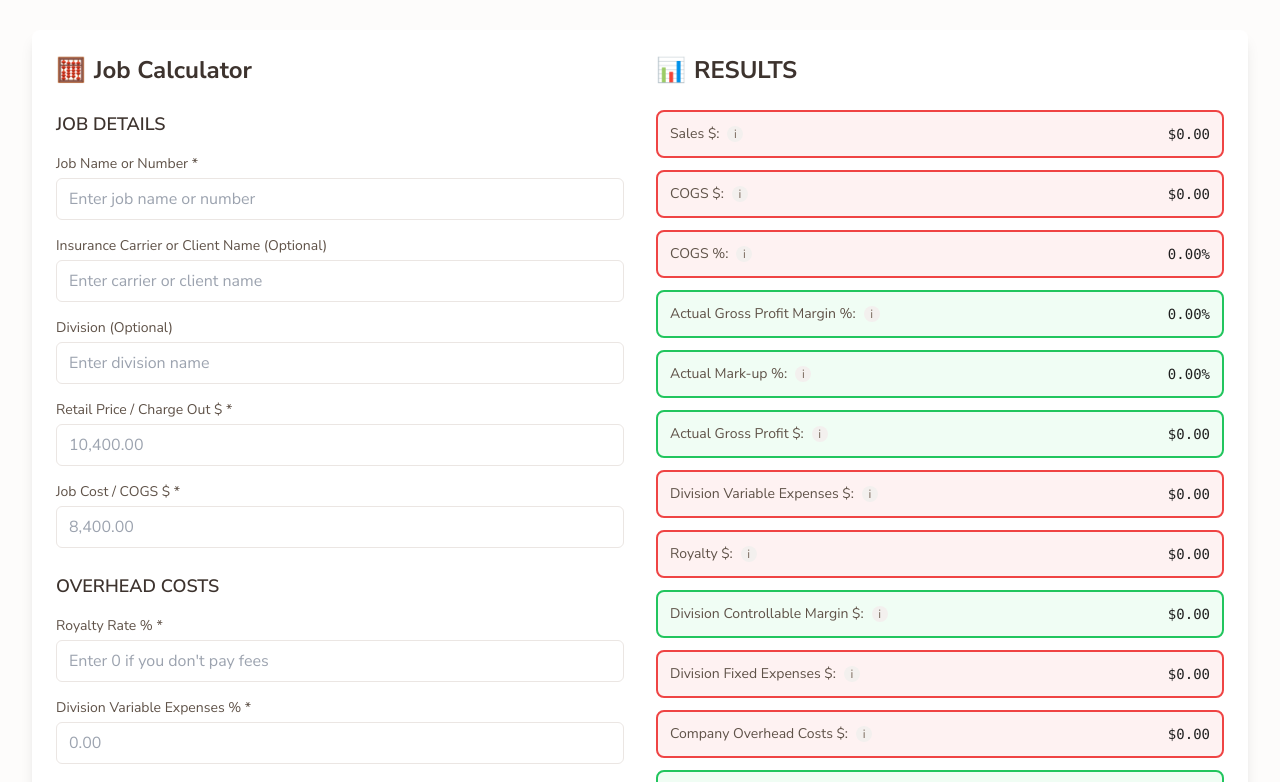
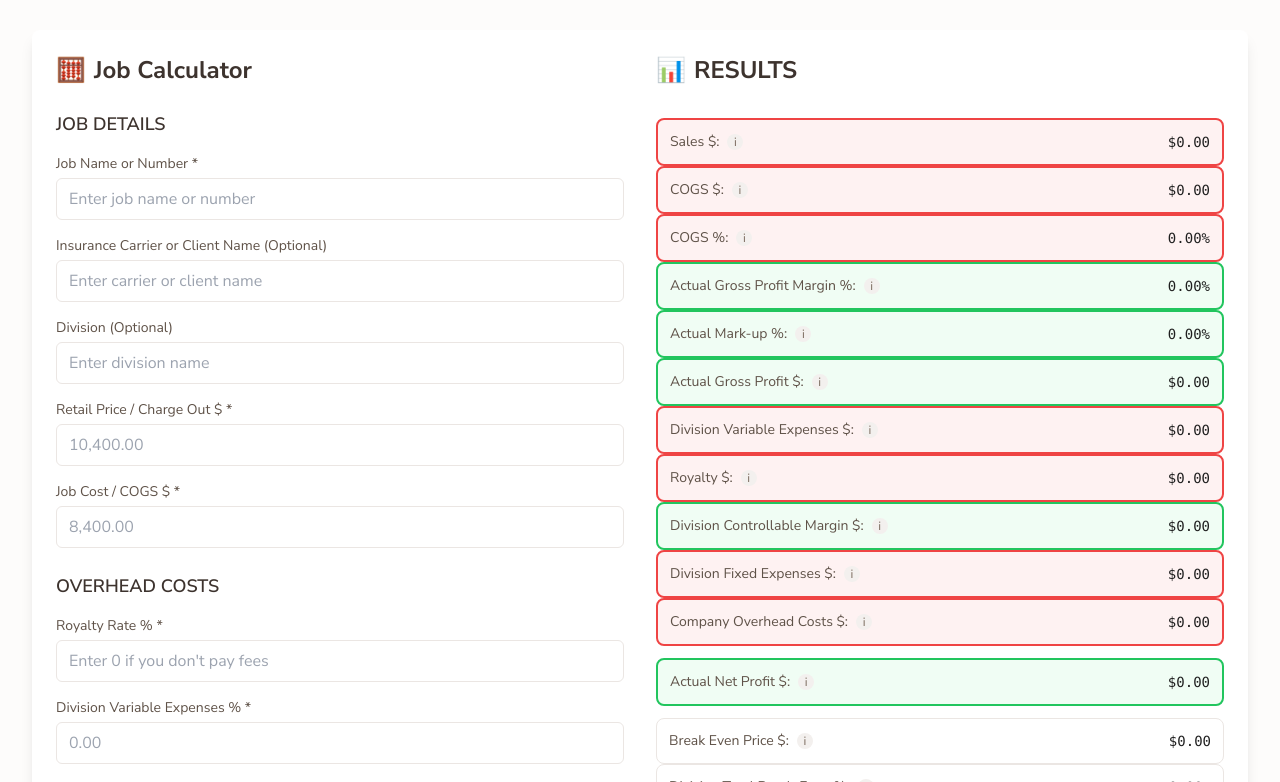
Before and after one commit to KayFernPR/Division-Calculator, a React (Vite) app: page / in a window 1280 px wide. Shown: the part 898-1680 px from the top of the page. Built offline with nearby package versions, Linux system fonts and the light colour scheme.

Commit message:
Add consistent top spacing to Group 1 (Calculation Flow) to match Group 3 spacing for better visual separation between all three groups

```diff
--- a/src/components/Calculator.jsx
+++ b/src/components/Calculator.jsx
@@ -617,6 +617,8 @@ const Calculator = () => {
               </h2>
 
               <div className="space-y-3">
+                {/* GROUP 1: Calculation Flow - with spacing */}
+                <div className="mt-8">
                 {/* Sales $ */}
                 <div className="flex justify-between items-center p-3 border-2 border-red-500 bg-red-50 dark:bg-red-900/20 rounded-lg">
                 <div className="flex items-center gap-2">
@@ -715,6 +717,7 @@ const Calculator = () => {
                   </div>
                   <span className="font-mono text-sm">{formatCurrency(results.companyOverheadsDollars)}</span>
                 </div>
+            </div>
 
                 {/* GROUP 2: Net Profit - with spacing */}
                 <div className="mt-8">
```
Lines whose indentation alone changed are shown as unchanged.
